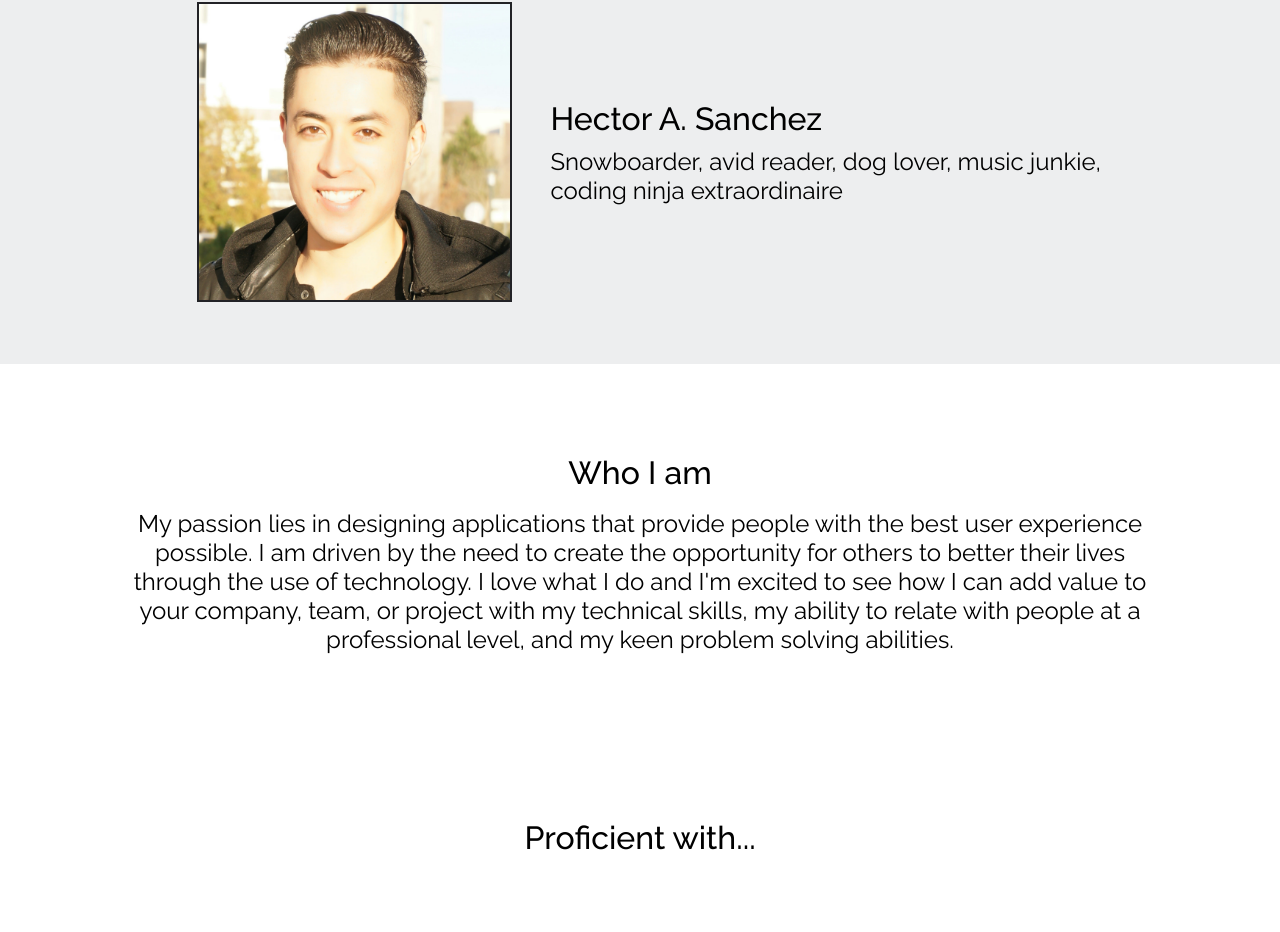
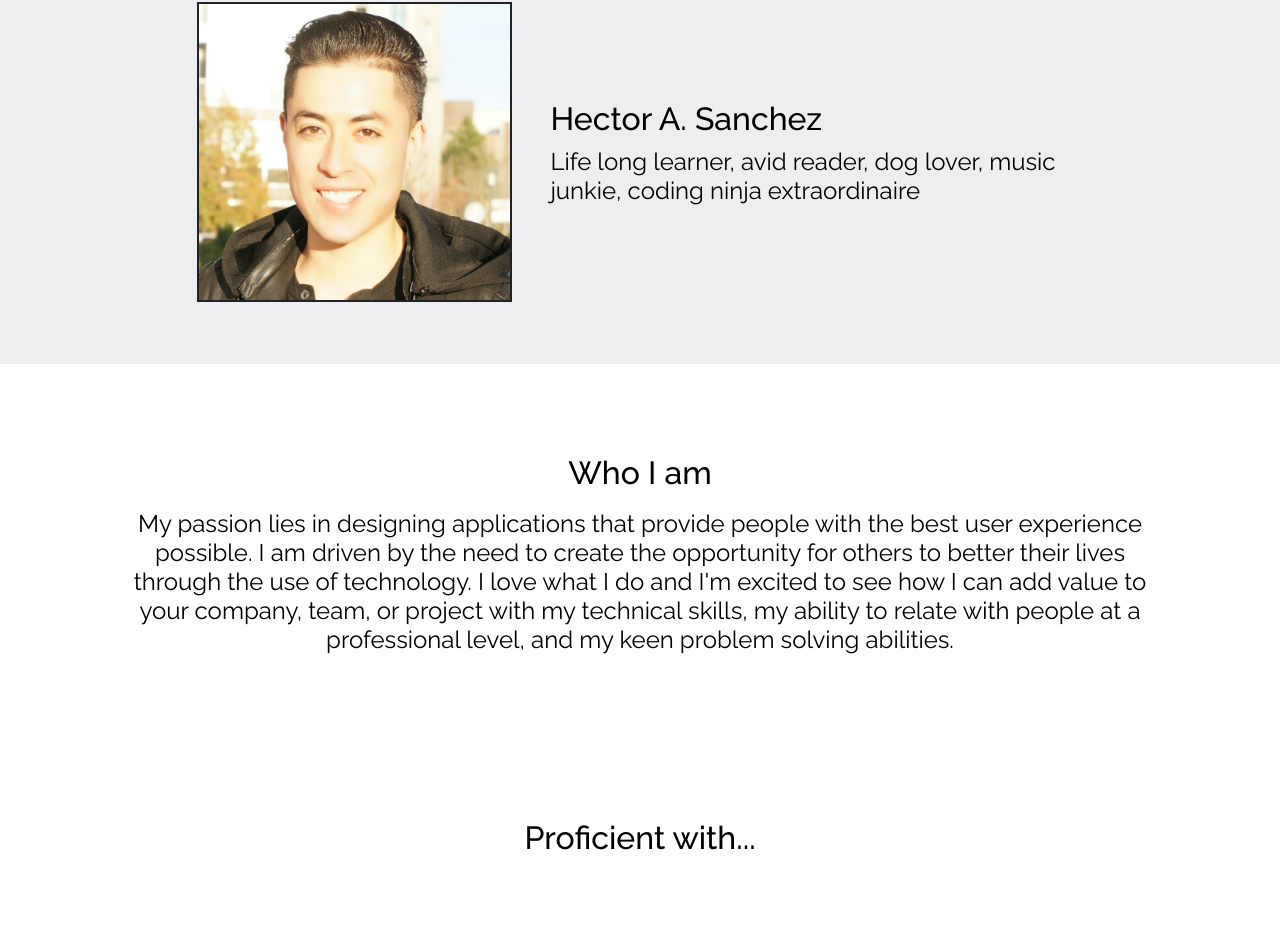
Before and after one commit to hsanchez7934/personal-site, a React (Create React App) app: page / in a window 1280 px wide. Shown: the part 759-1691 px from the top of the page. Built offline with nearby package versions, Linux system fonts and the light colour scheme.

Commit message:
Add text to landing page

```diff
--- a/src/components/LandingPage/LandingPage.js
+++ b/src/components/LandingPage/LandingPage.js
@@ -128,7 +128,7 @@ export default class LandingPage extends Component {
             <div id='intro-section-right'>
               <h2 id='name'>Hector A. Sanchez</h2>
               <p id='title'>
-                Snowboarder, avid reader, dog lover,
+                Life long learner, avid reader, dog lover,
                 music junkie, coding ninja extraordinaire
               </p>
             </div>
```
